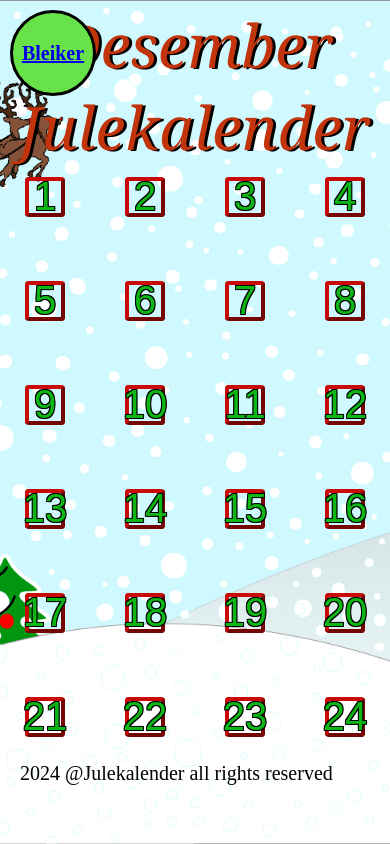
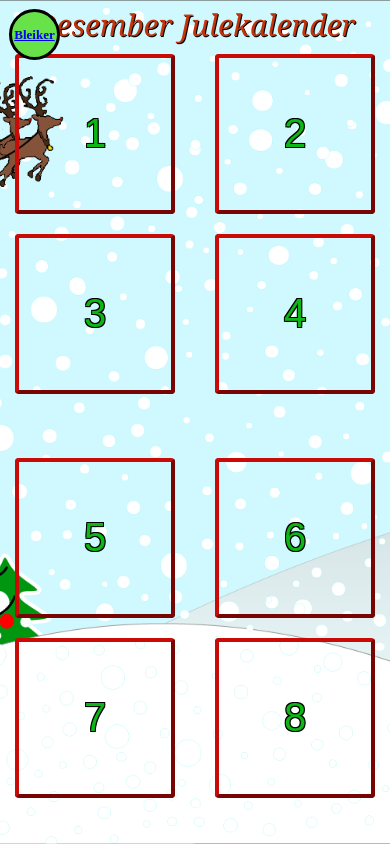
Before and after one commit to Ramish-RZ/Julekalender-prosjekt, a plain HTML site: page index.html in a window 390 px wide. Drawn offline with Linux system fonts and the light colour scheme.

Commit message:
Update style.css

```diff
--- a/style.css
+++ b/style.css
@@ -175,13 +175,13 @@ footer{
     font-style: bold;
 }
 
+
 @media (max-width: 600px) {
    .luke {
-    display: flex;
     align-items: center;
     justify-content: center;
-    width: 40px;
-    height: 40px;
+    width: 160px;
+    height: 160px;
     border: 4px solid rgb(255, 255, 255);
     background-color: transparent;
     color: rgb(12, 182, 20);
@@ -193,8 +193,47 @@ footer{
     font-style: italic, impact;
     box-sizing: border-box;
     margin-top: 5px;
-    margin: 5px auto;
+    margin: 5px auto
 
+   }
+    header{
+    text-align: center;
+    font-size: 30px;
+    font-style: italic;
+    color: rgb(194, 52, 12);
+    padding: 1%;
+    font-family: Georgia, Times, 'Times New Roman', serif;
+    text-shadow: 1px 1px black;
+}
+
+
+    .calendar {
+        display: flex;
+        flex-wrap: wrap; /* Allow wrapping */
+        gap: 10px; /* Adjust gap for smaller screens */
+        justify-content: space-between; /* Spread the items */
+
+    }
+
+.logo {
+    position: fixed;
+    top: 4px;
+    left: 4px;
+    width: 45px;
+    height: 45px;
+    border: solid;
+    border-radius: 50%;
+    border-color: black;
+    background-color:rgb(103, 227, 73);
+    display: flex;
+    align-items: center;
+    justify-content: center;
+    color: white;
+    font-weight: bold;
+    font-size: 13px;
+    text-align: center;
+    margin:5px;
+}
     .popup {
         width: 80%;
         height: 60%;
@@ -209,7 +248,7 @@ footer{
 
     .popup .details {
         font-size: 14px;
-        margin-bottom: 20%;
+        margin-bottom: 30%;
     }
 
     footer {
```
